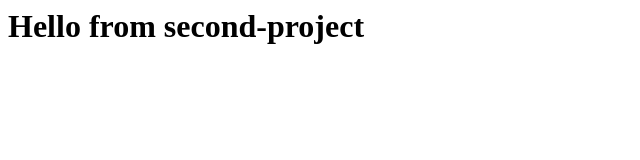
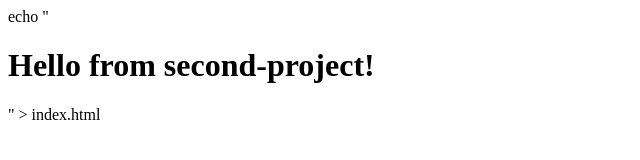
Before and after one commit to inetyar/second-project, a plain HTML site: page index.html in a window 1280 px wide. Shown: the whole page, without its empty margins (0-640 px from the left). Drawn offline with Linux system fonts and the light colour scheme.

Commit message:
Добавить index.html

```diff
--- a/index.html
+++ b/index.html
@@ -1 +1,10 @@
-<h1>Hello from second-project</h1>
+echo "<!DOCTYPE html>
+<html>
+<head>
+  <meta charset='UTF-8'>
+  <title>Second Project</title>
+</head>
+<body>
+  <h1>Hello from second-project!</h1>
+</body>
+</html>" > index.html
```
